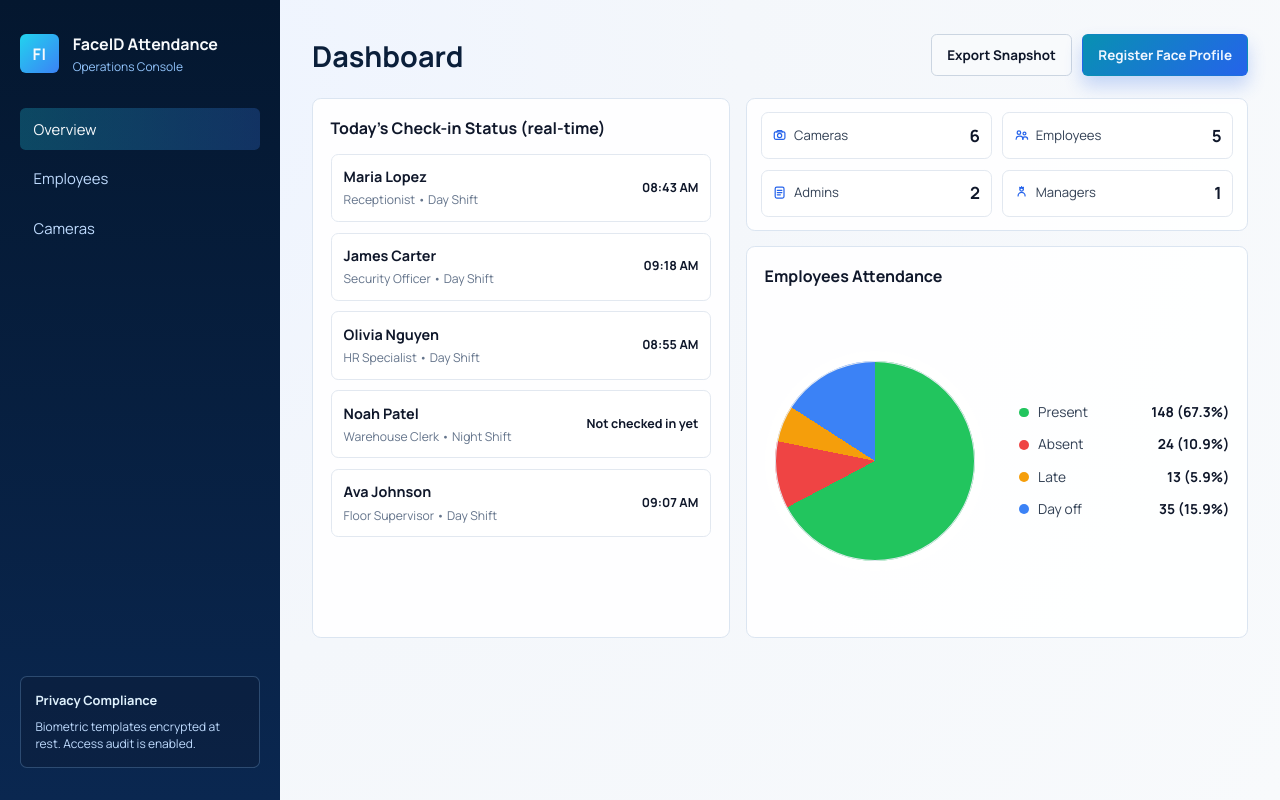
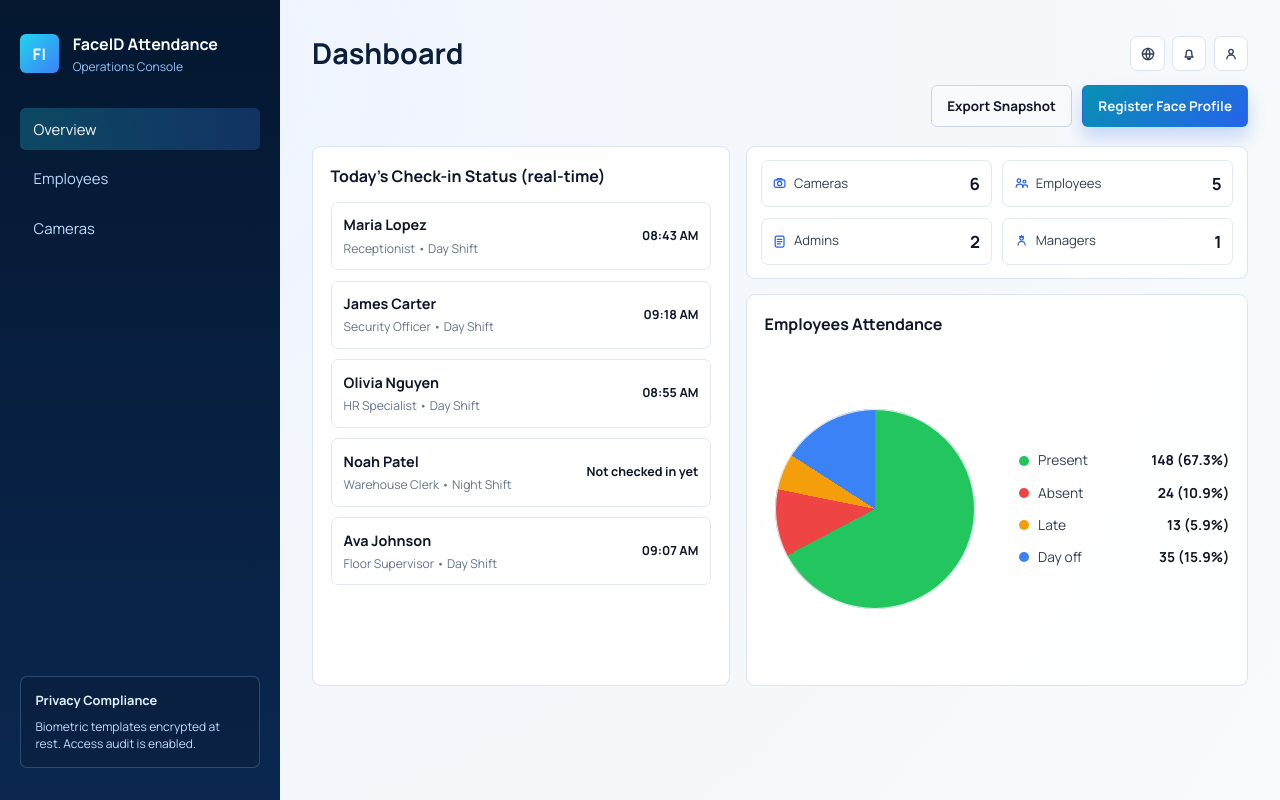
Before and after one commit to prowider5565/FaceID, a React app in the folder frontend/: page / in a window 1280 px wide. Built offline with nearby package versions, Linux system fonts and the light colour scheme; the HTML template or start-up script is replaced by a standard one.

Commit message:
Dashboard navbar items

```diff
--- a/frontend/src/App.css
+++ b/frontend/src/App.css
@@ -109,9 +109,58 @@
 
 .topbar {
   display: flex;
-  justify-content: space-between;
+  justify-content: flex-end;
   align-items: center;
   gap: 1rem;
+}
+
+.dashboard-top {
+  display: flex;
+  flex-direction: column;
+  gap: 0.6rem;
+}
+
+.dashboard-utility-nav {
+  display: flex;
+  align-items: center;
+  justify-content: space-between;
+  gap: 1rem;
+}
+
+.dashboard-utility-nav h1 {
+  margin: 0;
+}
+
+.dashboard-utility-actions {
+  display: flex;
+  gap: 0.45rem;
+}
+
+.utility-icon-btn {
+  width: 2.15rem;
+  height: 2.15rem;
+  border: 1px solid #dbe5f1;
+  border-radius: 0.45rem;
+  background: #ffffff;
+  color: #334155;
+  display: grid;
+  place-items: center;
+  cursor: pointer;
+}
+
+.utility-icon-btn:hover {
+  border-color: #93c5fd;
+  color: #1d4ed8;
+}
+
+.utility-icon-btn svg {
+  width: 1rem;
+  height: 1rem;
+  stroke: currentColor;
+  fill: none;
+  stroke-width: 1.7;
+  stroke-linecap: round;
+  stroke-linejoin: round;
 }
 
 .topbar-label {
@@ -642,6 +691,13 @@ h1 {
   margin: 0;
 }
 
+.cameras-header {
+  display: flex;
+  align-items: center;
+  justify-content: space-between;
+  gap: 1rem;
+}
+
 .cameras-header p {
   margin: 0.35rem 0 0;
   color: #64748b;
@@ -756,6 +812,38 @@ h1 {
   border-color: #fca5a5;
 }
 
+.camera-create-form {
+  margin-top: 0.8rem;
+  display: grid;
+  gap: 0.7rem;
+}
+
+.camera-create-form label {
+  display: flex;
+  flex-direction: column;
+  gap: 0.3rem;
+  color: #334155;
+  font-size: 0.8rem;
+  font-weight: 600;
+}
+
+.camera-create-form input,
+.camera-create-form select {
+  border: 1px solid #cbd5e1;
+  border-radius: 0.42rem;
+  background: #ffffff;
+  color: #0f172a;
+  padding: 0.5rem 0.58rem;
+  font-size: 0.82rem;
+  outline: none;
+}
+
+.camera-create-form input:focus,
+.camera-create-form select:focus {
+  border-color: #93c5fd;
+  box-shadow: 0 0 0 3px rgba(147, 197, 253, 0.24);
+}
+
 .employees-pagination {
   display: flex;
   align-items: center;
@@ -848,6 +936,14 @@ h1 {
     align-items: flex-start;
   }
 
+  .dashboard-utility-nav {
+    width: 100%;
+  }
+
+  .dashboard-utility-actions {
+    margin-left: auto;
+  }
+
   .employees-toolbar {
     flex-direction: column;
   }
@@ -865,6 +961,11 @@ h1 {
     grid-template-columns: 1fr;
   }
 
+  .cameras-header {
+    flex-direction: column;
+    align-items: flex-start;
+  }
+
   .employee-edit-form {
     grid-template-columns: 1fr;
   }
--- a/frontend/src/pages/Cameras.tsx
+++ b/frontend/src/pages/Cameras.tsx
@@ -1,3 +1,5 @@
+import { useEffect, useState, type FormEvent } from 'react'
+
 type CameraStatus = 'Online' | 'Offline'
 type CameraPosition = 'CheckIn' | 'CheckOut'
 
@@ -14,7 +16,53 @@ type CamerasProps = {
   cameras: Camera[]
 }
 
+type NewCameraForm = {
+  deviceName: string
+  position: CameraPosition
+}
+
 function Cameras({ cameras }: CamerasProps) {
+  const [cameraRows, setCameraRows] = useState<Camera[]>(cameras)
+  const [isCreateModalOpen, setIsCreateModalOpen] = useState(false)
+  const [createError, setCreateError] = useState('')
+  const [newCameraForm, setNewCameraForm] = useState<NewCameraForm>({
+    deviceName: '',
+    position: 'CheckIn',
+  })
+
+  useEffect(() => {
+    setCameraRows(cameras)
+  }, [cameras])
+
+  const handleCreateCamera = (event: FormEvent<HTMLFormElement>) => {
+    event.preventDefault()
+
+    if (!newCameraForm.deviceName.trim()) {
+      setCreateError('Device name is required.')
+      return
+    }
+
+    const now = new Date().toISOString()
+    const nextId =
+      cameraRows.length > 0 ? Math.max(...cameraRows.map((camera) => camera.id)) + 1 : Date.now()
+
+    setCameraRows((existingRows) => [
+      {
+        id: nextId,
+        deviceName: newCameraForm.deviceName.trim(),
+        position: newCameraForm.position,
+        status: 'Online',
+        createdAt: now,
+        updatedAt: now,
+      },
+      ...existingRows,
+    ])
+
+    setIsCreateModalOpen(false)
+    setCreateError('')
+    setNewCameraForm({ deviceName: '', position: 'CheckIn' })
+  }
+
   return (
     <section className="cameras-page">
       <header className="cameras-header">
@@ -22,10 +70,13 @@ function Cameras({ cameras }: CamerasProps) {
           <h1>Cameras</h1>
           <p>Monitor camera endpoints and manage their assignment and status.</p>
         </div>
+        <button type="button" className="primary-btn" onClick={() => setIsCreateModalOpen(true)}>
+          Add New Camera
+        </button>
       </header>
 
       <div className="cameras-grid">
-        {cameras.map((camera) => (
+        {cameraRows.map((camera) => (
           <article key={camera.id} className="camera-card">
             <div className="camera-card-head">
               <p className="camera-device">{camera.deviceName}</p>
@@ -68,6 +119,58 @@ function Cameras({ cameras }: CamerasProps) {
           </article>
         ))}
       </div>
+
+      {isCreateModalOpen ? (
+        <div className="modal-overlay" role="dialog" aria-modal="true" aria-label="Add new camera">
+          <div className="modal-card">
+            <h2>Add New Camera</h2>
+            <form className="camera-create-form" onSubmit={handleCreateCamera}>
+              <label>
+                Device name
+                <input
+                  type="text"
+                  value={newCameraForm.deviceName}
+                  onChange={(event) => {
+                    setCreateError('')
+                    setNewCameraForm((form) => ({ ...form, deviceName: event.target.value }))
+                  }}
+                />
+              </label>
+
+              <label>
+                Position
+                <select
+                  value={newCameraForm.position}
+                  onChange={(event) =>
+                    setNewCameraForm((form) => ({ ...form, position: event.target.value as CameraPosition }))
+                  }
+                >
+                  <option value="CheckIn">CheckIn</option>
+                  <option value="CheckOut">CheckOut</option>
+                </select>
+              </label>
+
+              {createError ? <p className="employee-form-error">{createError}</p> : null}
+
+              <div className="modal-actions">
+                <button
+                  type="button"
+                  className="modal-btn modal-btn-cancel"
+                  onClick={() => {
+                    setIsCreateModalOpen(false)
+                    setCreateError('')
+                  }}
+                >
+                  Cancel
+                </button>
+                <button type="submit" className="modal-btn modal-btn-submit">
+                  Create Camera
+                </button>
+              </div>
+            </form>
+          </div>
+        </div>
+      ) : null}
     </section>
   )
 }
--- a/frontend/src/pages/Dashboard.tsx
+++ b/frontend/src/pages/Dashboard.tsx
@@ -32,8 +32,32 @@ type DashboardProps = {
 function Dashboard({ employees, metrics, attendanceStatuses }: DashboardProps) {
   return (
     <>
+      <div className="dashboard-top">
+        <nav className="dashboard-utility-nav" aria-label="Dashboard utilities">
+          <h1>Dashboard</h1>
+          <div className="dashboard-utility-actions">
+          <button type="button" className="utility-icon-btn" aria-label="Language">
+            <svg viewBox="0 0 20 20" aria-hidden="true">
+              <circle cx="10" cy="10" r="7" />
+              <path d="M3 10h14M10 3a12 12 0 0 1 0 14M10 3a12 12 0 0 0 0 14" />
+            </svg>
+          </button>
+          <button type="button" className="utility-icon-btn" aria-label="Notifications">
+            <svg viewBox="0 0 20 20" aria-hidden="true">
+              <path d="M10 17a2.2 2.2 0 0 0 2-1.3H8A2.2 2.2 0 0 0 10 17Z" />
+              <path d="M15 13.7H5.1c1-1 1.4-2.1 1.4-3.8V8.6a3.5 3.5 0 1 1 7 0v1.3c0 1.7.5 2.8 1.5 3.8Z" />
+            </svg>
+          </button>
+          <button type="button" className="utility-icon-btn" aria-label="Profile">
+            <svg viewBox="0 0 20 20" aria-hidden="true">
+              <circle cx="10" cy="7" r="2.8" />
+              <path d="M4.8 16c0-2.6 2.1-4.7 4.7-4.7h1c2.6 0 4.7 2.1 4.7 4.7" />
+            </svg>
+          </button>
+          </div>
+        </nav>
+
         <header className="topbar">
-        <h1>Dashboard</h1>
           <div className="topbar-actions">
             <button type="button" className="secondary-btn">
               Export Snapshot
@@ -43,6 +67,7 @@ function Dashboard({ employees, metrics, attendanceStatuses }: DashboardProps) {
             </button>
           </div>
         </header>
+      </div>
 
       <section className="insights-row" aria-label="Today attendance insights">
         <CheckinTodayCard employees={employees} />
```
Lines whose indentation alone changed are shown as unchanged.
